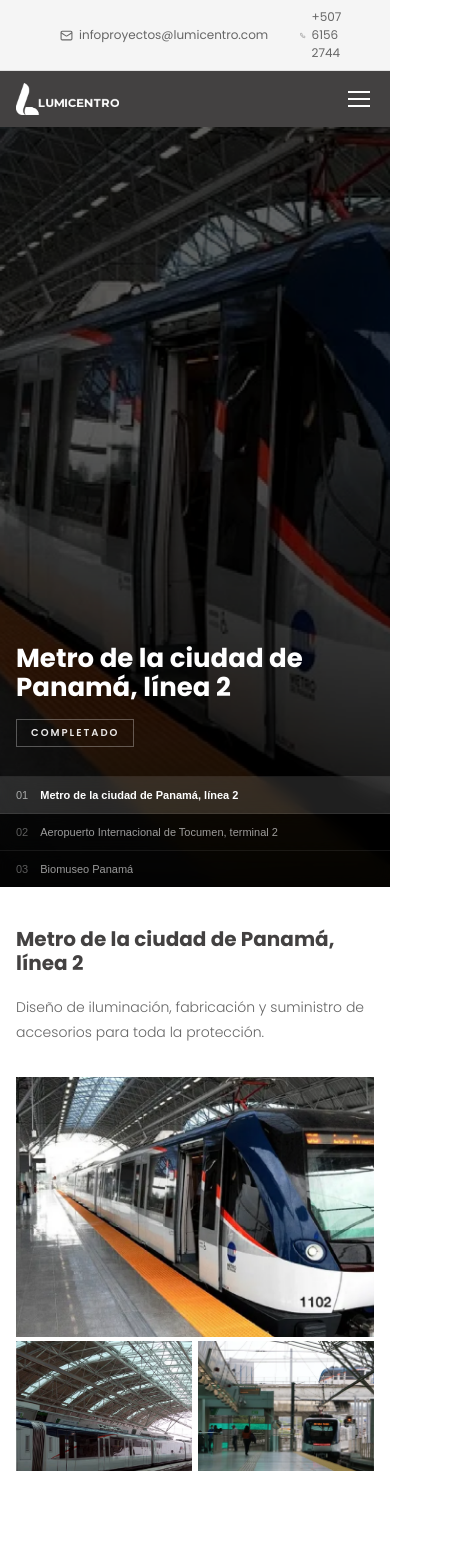
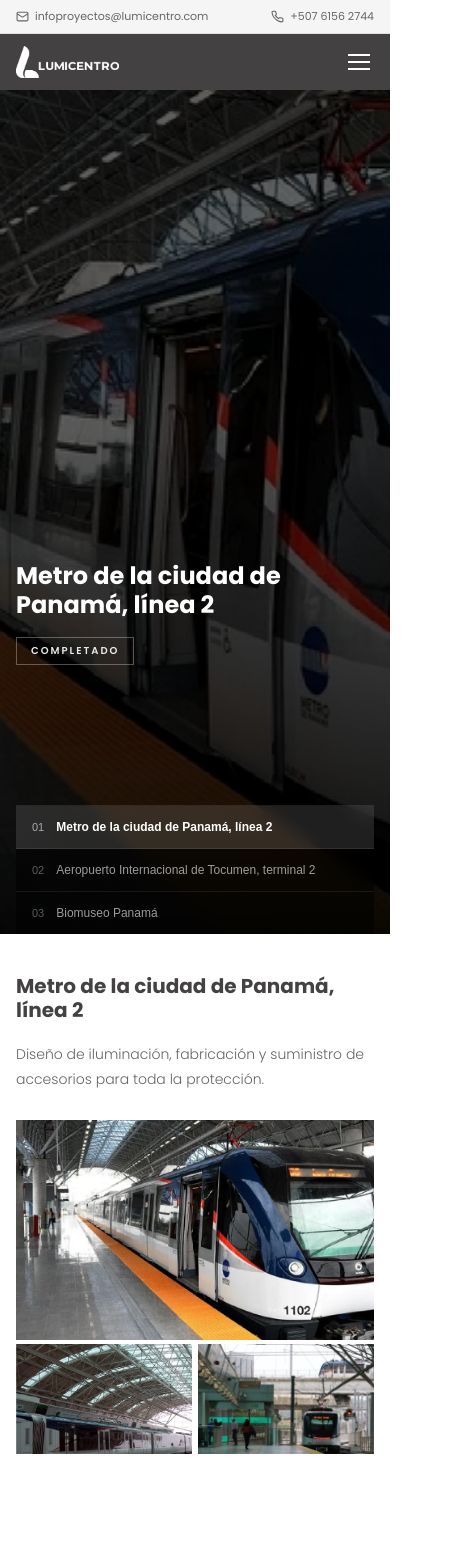
Before and after one commit to alejacorrea/lumicentro-proyectos, a React (Vite) app: page /proyectos-insignia in a window 390 px wide. Shown: the top 1557 px of the page, 457 px wide, since content can reach past the window. Built offline with nearby package versions, Linux system fonts and the light colour scheme.

Commit message:
actualizar index.css

```diff
--- a/src/index.css
+++ b/src/index.css
@@ -15,19 +15,60 @@
 body { font-family: var(--font); background: var(--white); color: var(--dark); -webkit-font-smoothing: antialiased; }
 
 /* ── TOPBAR ── */
-.topbar { background: var(--light); padding: 8px 60px; display: flex; gap: 32px; font-size: 12px; color: var(--mid); border-bottom: 1px solid var(--border); }
-.topbar a { color: var(--mid); text-decoration: none; display: flex; align-items: center; gap: 6px; transition: color 0.2s; }
+.topbar {
+  background: var(--light);
+  padding: 8px 60px;
+  display: flex;
+  gap: 32px;
+  font-size: 12px;
+  color: var(--mid);
+  border-bottom: 1px solid var(--border);
+}
+.topbar a {
+  color: var(--mid);
+  text-decoration: none;
+  display: flex;
+  align-items: center;
+  gap: 6px;
+  transition: color 0.2s;
+  white-space: nowrap;
+}
 .topbar a:hover { color: var(--dark); }
 
 /* ── NAV ── */
-nav { background: var(--dark); padding: 0 60px; display: flex; align-items: center; justify-content: space-between; height: 64px; position: sticky; top: 0; z-index: 100; }
-.nav-logo { display: flex; align-items: center; gap: 10px; color: var(--white); text-decoration: none; font-size: 17px; letter-spacing: 2px; font-weight: 600; }
+nav {
+  background: var(--dark);
+  padding: 0 60px;
+  display: flex;
+  align-items: center;
+  justify-content: space-between;
+  height: 64px;
+  position: sticky;
+  top: 0;
+  z-index: 100;
+}
+.nav-logo {
+  display: flex; align-items: center; gap: 10px;
+  color: var(--white); text-decoration: none;
+  font-size: 17px; letter-spacing: 2px; font-weight: 600;
+  flex-shrink: 0;
+}
 .nav-logo svg { width: 26px; height: 26px; }
 .nav-links { display: flex; gap: 36px; list-style: none; }
-.nav-links a { color: rgba(255,255,255,0.6); text-decoration: none; font-size: 11px; letter-spacing: 1.5px; font-weight: 500; text-transform: uppercase; transition: color 0.2s; padding-bottom: 4px; }
+.nav-links a {
+  color: rgba(255,255,255,0.6);
+  text-decoration: none; font-size: 11px;
+  letter-spacing: 1.5px; font-weight: 500;
+  text-transform: uppercase; transition: color 0.2s;
+  padding-bottom: 4px;
+}
 .nav-links a:hover { color: var(--white); }
 .nav-links a.active { color: var(--white); border-bottom: 2px solid var(--white); }
-.nav-toggle { display: none; background: none; border: none; cursor: pointer; padding: 4px; }
+.nav-toggle {
+  display: none;
+  background: none; border: none; cursor: pointer; padding: 4px;
+  flex-shrink: 0;
+}
 .nav-toggle span { display: block; width: 22px; height: 2px; background: var(--white); margin: 5px 0; transition: all 0.3s; }
 
 /* ── HERO SLIDER (Ken Burns) ── */
@@ -37,120 +78,69 @@
   min-height: 560px;
   overflow: hidden;
 }
-
 .hero-slide {
-  position: absolute;
-  inset: 0;
+  position: absolute; inset: 0;
   background-size: cover;
   background-position: center;
   opacity: 0;
   transition: opacity 1.2s ease;
   filter: brightness(0.45);
-  /* Ken Burns: zoom lento por defecto en todas */
-  animation: kenBurns 12s ease-out infinite;
 }
-
-/* Cuando está activa: visible + su propio Ken Burns */
 .hero-slide.active {
-  opacity: 1;
-  z-index: 1;
+  opacity: 1; z-index: 1;
   animation: kenBurnsActive 7s ease-out forwards;
 }
+.hero-slide:not(.active) { animation: none; transform: scale(1); }
 
-/* Zoom que empieza en 1.08 y llega a 1.0 — efecto cinematográfico */
 @keyframes kenBurnsActive {
   0%   { transform: scale(1.08); filter: brightness(0.45); }
   100% { transform: scale(1.0);  filter: brightness(0.42); }
 }
 
-/* Slides no activas quedan quietas sin animación */
-.hero-slide:not(.active) {
-  animation: none;
-  transform: scale(1);
-}
-
 .hero-overlay {
-  position: absolute;
-  inset: 0;
-  background: linear-gradient(
-    to bottom,
-    rgba(0,0,0,0.1) 0%,
-    rgba(0,0,0,0.15) 50%,
-    rgba(0,0,0,0.45) 100%
-  );
+  position: absolute; inset: 0;
+  background: linear-gradient(to bottom, rgba(0,0,0,0.1) 0%, rgba(0,0,0,0.15) 50%, rgba(0,0,0,0.45) 100%);
   z-index: 2;
 }
-
 .hero-content {
-  position: absolute;
-  inset: 0;
-  z-index: 3;
-  display: flex;
-  flex-direction: column;
-  align-items: center;
-  justify-content: center;
-  text-align: center;
-  padding: 0 24px;
+  position: absolute; inset: 0; z-index: 3;
+  display: flex; flex-direction: column;
+  align-items: center; justify-content: center;
+  text-align: center; padding: 0 24px;
 }
 .hero-content h1 {
   font-size: clamp(24px, 3.5vw, 48px);
-  font-weight: 700;
-  color: var(--white);
-  line-height: 1.12;
-  margin-bottom: 24px;
-  /* Pequeña animación de entrada con cada cambio */
+  font-weight: 700; color: var(--white);
+  line-height: 1.12; margin-bottom: 24px;
   animation: fadeUp 1s ease both;
 }
 .hero-content p {
   font-size: clamp(13px, 1.3vw, 16px);
   color: rgba(255,255,255,0.72);
-  max-width: 580px;
-  line-height: 1.8;
-  font-weight: 300;
+  max-width: 580px; line-height: 1.8; font-weight: 300;
   animation: fadeUp 1s ease 0.2s both;
 }
-
 @keyframes fadeUp {
   from { opacity: 0; transform: translateY(20px); }
   to   { opacity: 1; transform: translateY(0); }
 }
-
 .hero-dots {
-  position: absolute;
-  bottom: 28px;
-  left: 50%;
-  transform: translateX(-50%);
-  display: flex;
-  gap: 10px;
-  z-index: 4;
+  position: absolute; bottom: 28px; left: 50%; transform: translateX(-50%);
+  display: flex; gap: 10px; z-index: 4;
 }
 .hero-dot {
-  width: 8px; height: 8px;
-  border-radius: 50%;
-  background: rgba(255,255,255,0.35);
-  border: none; cursor: pointer;
-  transition: background 0.3s, transform 0.3s;
-  padding: 0;
+  width: 8px; height: 8px; border-radius: 50%;
+  background: rgba(255,255,255,0.35); border: none; cursor: pointer;
+  transition: background 0.3s, transform 0.3s; padding: 0;
 }
-.hero-dot.active {
-  background: var(--white);
-  transform: scale(1.25);
-}
+.hero-dot.active { background: var(--white); transform: scale(1.25); }
+
 /* ── VALORES AGREGADOS ── */
 .valores-section { padding: 72px 60px; background: var(--white); }
-
-.valores-grid {
-  display: grid;
-  grid-template-columns: repeat(3, 1fr);
-}
-
-.valor-bloque {
-  padding: 0 48px;
-  border-right: 1px solid var(--border);
-}
+.valores-grid { display: grid; grid-template-columns: repeat(3, 1fr); }
+.valor-bloque { padding: 0 48px; border-right: 1px solid var(--border); }
 .valor-bloque:first-child { padding-left: 0; }
 .valor-bloque:last-child  { border-right: none; padding-right: 0; }
-
 .valor-icon { color: var(--dark); margin-bottom: 20px; opacity: 0.7; }
 .valor-titulo { font-size: 13px; font-weight: 600; color: var(--dark); line-height: 1.4; margin-bottom: 12px; text-transform: uppercase; letter-spacing: 0.5px; }
 .valor-desc { font-size: 13px; color: var(--mid); line-height: 1.7; font-weight: 300; }
@@ -167,7 +157,12 @@
 .project-card:nth-child(7) { grid-column: 1 / -1; aspect-ratio: 21/7; }
 .project-card img { width: 100%; height: 100%; object-fit: cover; display: block; transition: transform 0.6s ease; }
 .project-card:hover img { transform: scale(1.05); }
-.project-card-overlay { position: absolute; inset: 0; background: linear-gradient(to top, rgba(67,65,65,0.92) 0%, rgba(67,65,65,0.2) 55%, transparent 100%); opacity: 0; transition: opacity 0.4s ease; display: flex; align-items: flex-end; padding: 28px; }
+.project-card-overlay {
+  position: absolute; inset: 0;
+  background: linear-gradient(to top, rgba(67,65,65,0.92) 0%, rgba(67,65,65,0.2) 55%, transparent 100%);
+  opacity: 0; transition: opacity 0.4s ease;
+  display: flex; align-items: flex-end; padding: 28px;
+}
 .project-card:hover .project-card-overlay { opacity: 1; }
 .overlay-text h3 { font-size: clamp(13px, 1.4vw, 18px); font-weight: 600; color: var(--white); margin-bottom: 6px; line-height: 1.2; }
 .overlay-text p { font-size: clamp(11px, 0.9vw, 13px); color: rgba(255,255,255,0.78); line-height: 1.6; font-weight: 300; max-width: 500px; }
@@ -186,7 +181,7 @@
 .logo-carousel-wrapper { overflow: hidden; position: relative; }
 .logo-carousel-wrapper::before, .logo-carousel-wrapper::after { content: ''; position: absolute; top: 0; bottom: 0; width: 80px; z-index: 2; }
 .logo-carousel-wrapper::before { left: 0; background: linear-gradient(to right, var(--dark), transparent); }
-.logo-carousel-wrapper::after  { right: 0; background: linear-gradient(to left,  var(--dark), transparent); }
+.logo-carousel-wrapper::after  { right: 0; background: linear-gradient(to left, var(--dark), transparent); }
 .logo-carousel { display: flex; align-items: center; animation: scrollLogos 32s linear infinite; width: max-content; padding: 8px 0; }
 .logo-carousel:hover { animation-play-state: paused; }
 @keyframes scrollLogos { from { transform: translateX(0); } to { transform: translateX(-50%); } }
@@ -216,21 +211,17 @@
 /* ══════════════════════════════
    PROYECTOS INSIGNIA
 ══════════════════════════════ */
-
 .insignia-hero {
   position: relative;
-  height: 100vh;
-  min-height: 560px;
+  height: 100vh; min-height: 560px;
   overflow: hidden;
-  display: flex;
-  flex-direction: column;
+  display: flex; flex-direction: column;
   justify-content: flex-end;
   padding: 0 60px 80px;
 }
 .insignia-hero-bg {
   position: absolute; inset: 0;
-  background-size: cover;
-  background-position: center;
+  background-size: cover; background-position: center;
   filter: brightness(0.35);
   transition: background-image 0.6s ease;
   animation: kenBurnsActive 8s ease-out forwards;
@@ -240,208 +231,95 @@
   background: linear-gradient(to top, rgba(0,0,0,0.9) 0%, rgba(0,0,0,0.1) 60%);
 }
 .insignia-hero-content {
-  position: relative;
-  z-index: 2;
-  max-width: 680px;
-  padding-bottom: 64px;
+  position: relative; z-index: 2;
+  max-width: 680px; padding-bottom: 64px;
 }
 .insignia-hero-content h1 {
-  font-size: clamp(28px, 4vw, 56px);
-  font-weight: 700;
-  color: var(--white);
-  line-height: 1.1;
-  margin-bottom: 10px;
+  font-size: clamp(24px, 4vw, 56px);
+  font-weight: 700; color: var(--white);
+  line-height: 1.1; margin-bottom: 10px;
 }
-.insignia-categoria {
-  font-size: 14px;
-  color: rgba(255,255,255,0.55);
-  font-weight: 300;
-  letter-spacing: 1px;
-  margin-bottom: 16px;
-}
-.insignia-status-badge {
-  display: inline-block;
-  font-size: 10px;
-  font-weight: 600;
-  letter-spacing: 2px;
-  text-transform: uppercase;
-  color: rgba(255,255,255,0.9);
-  border: 1px solid rgba(255,255,255,0.3);
-  padding: 5px 14px;
-}
-.insignia-numero {
-  position: absolute;
-  right: 60px;
-  bottom: 80px;
-  font-size: clamp(80px, 12vw, 160px);
-  font-weight: 700;
-  color: rgba(255,255,255,0.05);
-  line-height: 1;
-  z-index: 2;
-  user-select: none;
-}
+.insignia-categoria { font-size: 14px; color: rgba(255,255,255,0.55); font-weight: 300; letter-spacing: 1px; margin-bottom: 16px; }
+.insignia-status-badge { display: inline-block; font-size: 10px; font-weight: 600; letter-spacing: 2px; text-transform: uppercase; color: rgba(255,255,255,0.9); border: 1px solid rgba(255,255,255,0.3); padding: 5px 14px; }
+.insignia-numero { position: absolute; right: 60px; bottom: 80px; font-size: clamp(80px, 12vw, 160px); font-weight: 700; color: rgba(255,255,255,0.05); line-height: 1; z-index: 2; user-select: none; }
 
-/* Tabs selector en el hero */
-.insignia-hero-selector {
-  position: absolute;
-  bottom: 0; left: 0; right: 0;
-  display: flex;
-  z-index: 3;
-  border-top: 1px solid rgba(255,255,255,0.1);
-}
-.insignia-hero-tab {
-  flex: 1;
-  background: rgba(0,0,0,0.5);
-  backdrop-filter: blur(8px);
-  border: none;
-  border-right: 1px solid rgba(255,255,255,0.08);
-  padding: 16px 20px;
-  cursor: pointer;
-  text-align: left;
-  display: flex;
-  align-items: center;
-  gap: 12px;
-  transition: background 0.3s;
-  overflow: hidden;
-}
+.insignia-hero-selector { position: absolute; bottom: 0; left: 0; right: 0; display: flex; z-index: 3; border-top: 1px solid rgba(255,255,255,0.1); }
+.insignia-hero-tab { flex: 1; background: rgba(0,0,0,0.5); backdrop-filter: blur(8px); border: none; border-right: 1px solid rgba(255,255,255,0.08); padding: 16px 20px; cursor: pointer; text-align: left; display: flex; align-items: center; gap: 12px; transition: background 0.3s; overflow: hidden; }
 .insignia-hero-tab:last-child { border-right: none; }
 .insignia-hero-tab:hover { background: rgba(255,255,255,0.08); }
 .insignia-hero-tab.active { background: rgba(255,255,255,0.12); }
-.insignia-hero-tab-num {
-  font-size: 11px;
-  color: rgba(255,255,255,0.35);
-  font-weight: 500;
-  flex-shrink: 0;
-}
-.insignia-hero-tab-name {
-  font-size: 12px;
-  color: rgba(255,255,255,0.6);
-  font-weight: 400;
-  white-space: nowrap;
-  overflow: hidden;
-  text-overflow: ellipsis;
-}
+.insignia-hero-tab-num { font-size: 11px; color: rgba(255,255,255,0.35); font-weight: 500; flex-shrink: 0; }
+.insignia-hero-tab-name { font-size: 12px; color: rgba(255,255,255,0.6); font-weight: 400; white-space: nowrap; overflow: hidden; text-overflow: ellipsis; }
 .insignia-hero-tab.active .insignia-hero-tab-name { color: var(--white); font-weight: 600; }
 .insignia-hero-tab.active .insignia-hero-tab-num { color: rgba(255,255,255,0.6); }
 
-/* Sección detalle */
 .insignia-section { padding: 64px 60px; background: var(--white); }
+.insignia-body { display: grid; grid-template-columns: 1fr 1.6fr; gap: 60px; align-items: start; }
+.insignia-text h2 { font-size: clamp(20px, 2.5vw, 34px); font-weight: 700; color: var(--dark); margin-bottom: 8px; line-height: 1.2; }
+.insignia-cat { font-size: 13px; color: #aaa; font-weight: 300; letter-spacing: 1px; margin-bottom: 20px; }
+.insignia-desc { font-size: 14px; color: var(--mid); line-height: 1.8; font-weight: 300; }
 
-.insignia-body {
-  display: grid;
-  grid-template-columns: 1fr 1.6fr;
-  gap: 60px;
-  align-items: start;
-}
+.insignia-galeria { display: grid; grid-template-columns: 1.6fr 1fr; gap: 6px; height: 340px; }
+.insignia-img-grande { position: relative; overflow: hidden; cursor: pointer; height: 100%; }
+.insignia-imgs-small { display: flex; flex-direction: column; gap: 6px; height: 100%; }
+.insignia-img-small { position: relative; overflow: hidden; cursor: pointer; flex: 1; }
+.insignia-img-grande img, .insignia-img-small img { width: 100%; height: 100%; object-fit: cover; display: block; transition: transform 0.6s ease; }
+.insignia-img-grande:hover img, .insignia-img-small:hover img { transform: scale(1.05); }
+.insignia-img-hover { position: absolute; inset: 0; background: rgba(0,0,0,0.3); display: flex; align-items: center; justify-content: center; opacity: 0; transition: opacity 0.3s; }
+.insignia-img-grande:hover .insignia-img-hover, .insignia-img-small:hover .insignia-img-hover { opacity: 1; }
 
-.insignia-text h2 {
-  font-size: clamp(20px, 2.5vw, 34px);
-  font-weight: 700;
-  color: var(--dark);
-  margin-bottom: 8px;
-  line-height: 1.2;
-}
-.insignia-cat {
-  font-size: 13px;
-  color: #aaa;
-  font-weight: 300;
-  letter-spacing: 1px;
-  margin-bottom: 20px;
-}
-.insignia-desc {
-  font-size: 14px;
-  color: var(--mid);
-  line-height: 1.8;
-  font-weight: 300;
-}
-
-/* Galería */
-.insignia-galeria {
-  display: grid;
-  grid-template-columns: 1.6fr 1fr;
-  gap: 6px;
-  height: 460px;
-}
-.insignia-img-grande {
-  position: relative;
-  overflow: hidden;
-  cursor: pointer;
-  height: 100%;
-}
-.insignia-imgs-small {
-  display: flex;
-  flex-direction: column;
-  gap: 6px;
-  height: 100%;
-}
-.insignia-img-small {
-  position: relative;
-  overflow: hidden;
-  cursor: pointer;
-  flex: 1;
-}
-.insignia-img-grande img,
-.insignia-img-small img {
-  width: 100%; height: 100%;
-  object-fit: cover; display: block;
-  transition: transform 0.6s ease;
-}
-.insignia-img-grande:hover img,
-.insignia-img-small:hover img { transform: scale(1.05); }
-.insignia-img-hover {
-  position: absolute; inset: 0;
-  background: rgba(0,0,0,0.3);
-  display: flex; align-items: center; justify-content: center;
-  opacity: 0; transition: opacity 0.3s;
-}
-.insignia-img-grande:hover .insignia-img-hover,
-.insignia-img-small:hover .insignia-img-hover { opacity: 1; }
-
-/* Lightbox */
-.lightbox {
-  position: fixed; inset: 0;
-  background: rgba(0,0,0,0.95);
-  z-index: 1000;
-  display: flex; align-items: center; justify-content: center;
-  cursor: pointer;
-}
-.lightbox img {
-  max-width: 90vw; max-height: 85vh;
-  object-fit: contain; cursor: default;
-}
-.lightbox-close {
-  position: absolute; top: 24px; right: 24px;
-  background: rgba(255,255,255,0.1); border: none; cursor: pointer;
-  width: 44px; height: 44px;
-  display: flex; align-items: center; justify-content: center;
-  transition: background 0.2s;
-}
+.lightbox { position: fixed; inset: 0; background: rgba(0,0,0,0.95); z-index: 1000; display: flex; align-items: center; justify-content: center; cursor: pointer; }
+.lightbox img { max-width: 90vw; max-height: 85vh; object-fit: contain; cursor: default; }
+.lightbox-close { position: absolute; top: 24px; right: 24px; background: rgba(255,255,255,0.1); border: none; cursor: pointer; width: 44px; height: 44px; display: flex; align-items: center; justify-content: center; transition: background 0.2s; }
 .lightbox-close:hover { background: rgba(255,255,255,0.2); }
-.lightbox-arrow {
-  position: absolute; top: 50%; transform: translateY(-50%);
-  background: rgba(255,255,255,0.1); border: none; cursor: pointer;
-  width: 48px; height: 48px;
-  display: flex; align-items: center; justify-content: center;
-  transition: background 0.2s;
-}
+.lightbox-arrow { position: absolute; top: 50%; transform: translateY(-50%); background: rgba(255,255,255,0.1); border: none; cursor: pointer; width: 48px; height: 48px; display: flex; align-items: center; justify-content: center; transition: background 0.2s; }
 .lightbox-arrow:hover { background: rgba(255,255,255,0.2); }
 .lightbox-prev { left: 24px; }
 .lightbox-next { right: 24px; }
 
-/* ── Responsive insignia ── */
+
+/* ════════════════════════════════════
+   RESPONSIVE — UN SOLO SISTEMA LIMPIO
+════════════════════════════════════ */
+
+/* ── TABLET (≤ 1024px) ── */
 @media (max-width: 1024px) {
+  .topbar, .projects-section, .clients-section,
+  .cta-section, .valores-section, footer, .footer-bottom {
+    padding-left: 32px;
+    padding-right: 32px;
+  }
+  nav { padding: 0 32px; }
+
+  .projects-grid { grid-template-columns: repeat(2, 1fr); }
+  .project-card:nth-child(7) { grid-column: 1 / -1; aspect-ratio: 16/6; }
+  .clients-list { grid-template-columns: repeat(2, 1fr); }
+
+  .valores-grid { grid-template-columns: repeat(3, 1fr); }
+  .valor-bloque { padding: 0 24px; }
+
+  /* Insignia tablet */
   .insignia-hero { padding: 0 32px 80px; }
   .insignia-numero { right: 32px; bottom: 80px; }
   .insignia-section { padding: 48px 32px; }
   .insignia-body { grid-template-columns: 1fr; gap: 40px; }
-  .insignia-galeria { height: 380px; }
+  .insignia-galeria { height: 320px; }
 }
 
-@media (max-width: 900px) {
+/* ── MOBILE (≤ 768px) — nav hamburger + layout móvil ── */
+@media (max-width: 768px) {
+
+  /* Topbar: compacto, sin saltos de línea */
+  .topbar {
+    padding: 8px 16px;
+    font-size: 11px;
+    gap: 12px;
+    justify-content: space-between;
+  }
+
+  /* Nav */
   nav { padding: 0 16px; height: 56px; }
-
   .nav-toggle { display: block; }
-
   .nav-links {
     display: none;
     flex-direction: column;
@@ -460,9 +338,9 @@
     display: block;
     border-bottom: 1px solid rgba(255,255,255,0.07);
     font-size: 13px;
-    letter-spacing: 2px;
+    letter-spacing: 1px;
     color: rgba(255,255,255,0.75);
-    white-space: nowrap;
+    white-space: normal;
   }
   .nav-links li:last-child a { border-bottom: none; }
   .nav-links a.active {
@@ -470,44 +348,78 @@
     border-left: 3px solid var(--white);
     padding-left: 21px;
   }
-}
 
-@media (max-width: 640px) {
+  /* Hero */
+  .hero { height: 100svh; min-height: 480px; }
+  .hero-content h1 { font-size: 26px; line-height: 1.2; margin-bottom: 16px; }
+  .hero-content p { font-size: 13px; }
+
+  /* Valores */
+  .valores-section { padding: 48px 16px; }
+  .valores-grid { grid-template-columns: 1fr; gap: 0; }
+  .valor-bloque {
+    padding: 24px 0;
+    border-right: none;
+    border-bottom: 1px solid var(--border);
+  }
+  .valor-bloque:last-child { border-bottom: none; }
+
+  /* Projects */
+  .projects-section { padding: 48px 16px; }
+  .projects-grid { grid-template-columns: 1fr; gap: 4px; }
+  .project-card:nth-child(7) { grid-column: 1; aspect-ratio: 4/3; }
+
+  /* Section header */
+  .section-header { gap: 12px; margin-bottom: 28px; }
+  .section-header h2 { font-size: 10px; letter-spacing: 2px; }
+
+  /* Clients */
+  .clients-section { padding: 48px 16px; }
+  .clients-list { grid-template-columns: 1fr; }
+  .clients-list li { font-size: 13px; }
+
+  /* CTA */
+  .cta-section { padding: 64px 16px; }
+  .cta-btn { width: 100%; justify-content: center; }
+
+  /* Footer */
+  footer { flex-direction: column; gap: 20px; padding: 28px 16px; text-align: center; }
+  .footer-logo { justify-content: center; }
+  .footer-contact { text-align: center; }
+  .footer-bottom { padding: 12px 16px; }
+
+  /* Insignia móvil */
   .insignia-hero {
-    padding: 0 16px 140px;
-    height: 90svh;
+    padding: 0 16px 0;
+    height: auto;
+    min-height: 100svh;
   }
-  .insignia-hero-content { padding-bottom: 0; }
-  .insignia-hero-content h1 { font-size: 26px; }
+  .insignia-hero-content {
+    padding: 80px 0 140px;
+  }
+  .insignia-hero-content h1 { font-size: 24px; line-height: 1.2; }
   .insignia-numero { display: none; }
-
-  /* Tabs apilados verticalmente en móvil */
   .insignia-hero-selector {
     flex-direction: column;
-    position: absolute;
-    bottom: 0; left: 0; right: 0;
+    position: relative;
   }
   .insignia-hero-tab {
-    padding: 12px 16px;
+    padding: 14px 16px;
     border-right: none;
     border-bottom: 1px solid rgba(255,255,255,0.08);
   }
   .insignia-hero-tab:last-child { border-bottom: none; }
-  .insignia-hero-tab-name { font-size: 11px; }
+  .insignia-hero-tab-name { font-size: 12px; white-space: normal; }
 
   .insignia-section { padding: 40px 16px; }
-  .insignia-body { grid-template-columns: 1fr; gap: 32px; }
+  .insignia-body { grid-template-columns: 1fr; gap: 28px; }
 
-  /* Galería en móvil: imagen grande arriba, 2 pequeñas en fila abajo */
   .insignia-galeria {
     grid-template-columns: 1fr;
     height: auto;
     gap: 4px;
   }
-  .insignia-img-grande { height: 260px; }
-  .insignia-imgs-small {
-    flex-direction: row;
-    height: 130px;
-  }
+  .insignia-img-grande { height: 220px; }
+  .insignia-imgs-small { flex-direction: row; height: 110px; }
   .insignia-img-small { flex: 1; }
 }
```
